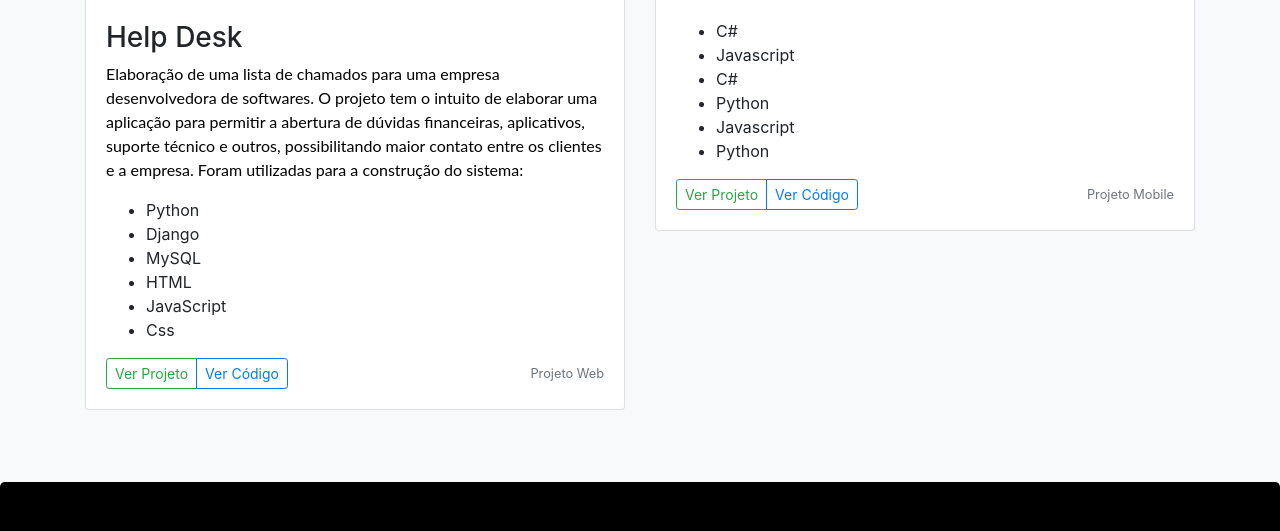
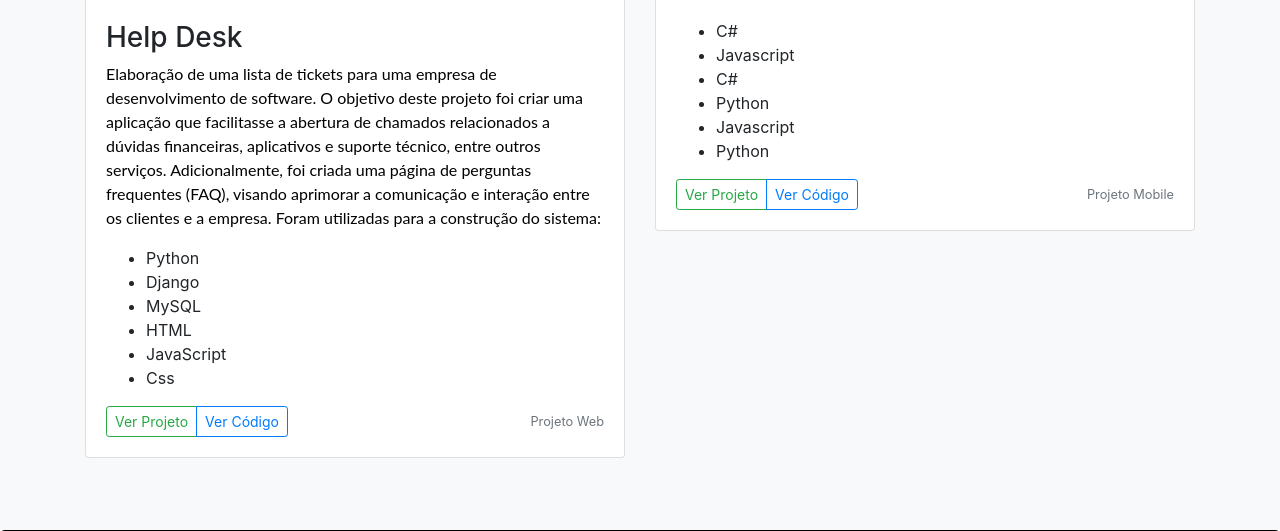
Before and after one commit to DuarteVn/portfolio, a Django app: page / in a window 1280 px wide. Shown: the part 966-1497 px from the top of the page. Run offline with Django 4.2, Linux system fonts and the light colour scheme; some libraries are stand-ins or nearby versions.

Commit message:
Edição do texto HelpDesk no HTML

```diff
--- a/portfolio/app_pt/templates/pagina_inicial.html
+++ b/portfolio/app_pt/templates/pagina_inicial.html
@@ -160,11 +160,10 @@
 
                         <div class="card-body">
                             <h3>Help Desk</h3>
-                            <p class="card-text">Elaboração de uma lista de chamados para uma empresa desenvolvedora de
-                                softwares. O projeto tem o intuito de elaborar uma
-                                aplicação para permitir a abertura de dúvidas financeiras, aplicativos,
-                                suporte técnico e outros, possibilitando maior contato entre os clientes
-                                e a empresa. Foram utilizadas para a construção do sistema:
+                            <p class="card-text">Elaboração de uma lista de tickets para uma empresa de desenvolvimento de software.
+                                O objetivo deste projeto foi criar uma aplicação que facilitasse a abertura de chamados relacionados a dúvidas financeiras, aplicativos e suporte técnico, entre outros serviços.
+                                Adicionalmente, foi criada uma página de perguntas frequentes (FAQ), visando aprimorar a comunicação e interação entre os clientes e a empresa.
+                                Foram utilizadas para a construção do sistema:
                             </p>
                             <ul>
                                 <li>Python</li>
```
